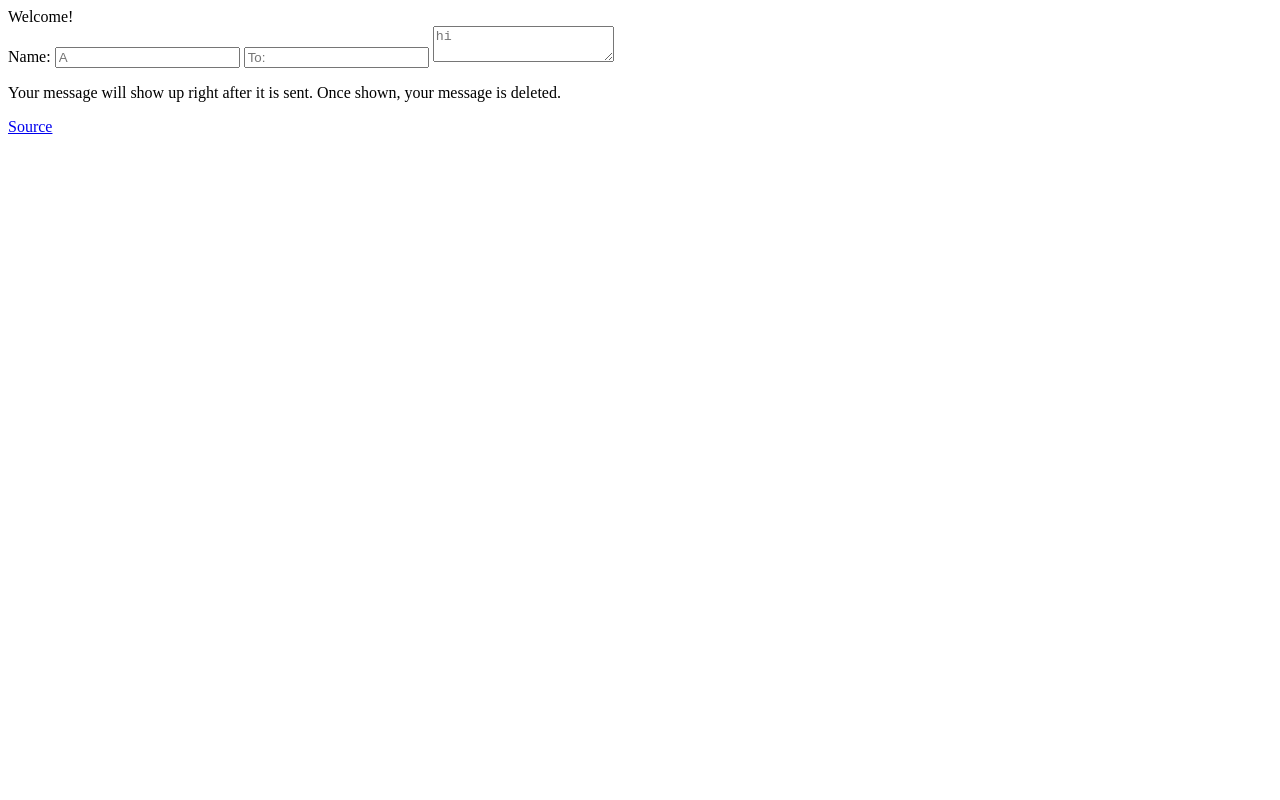
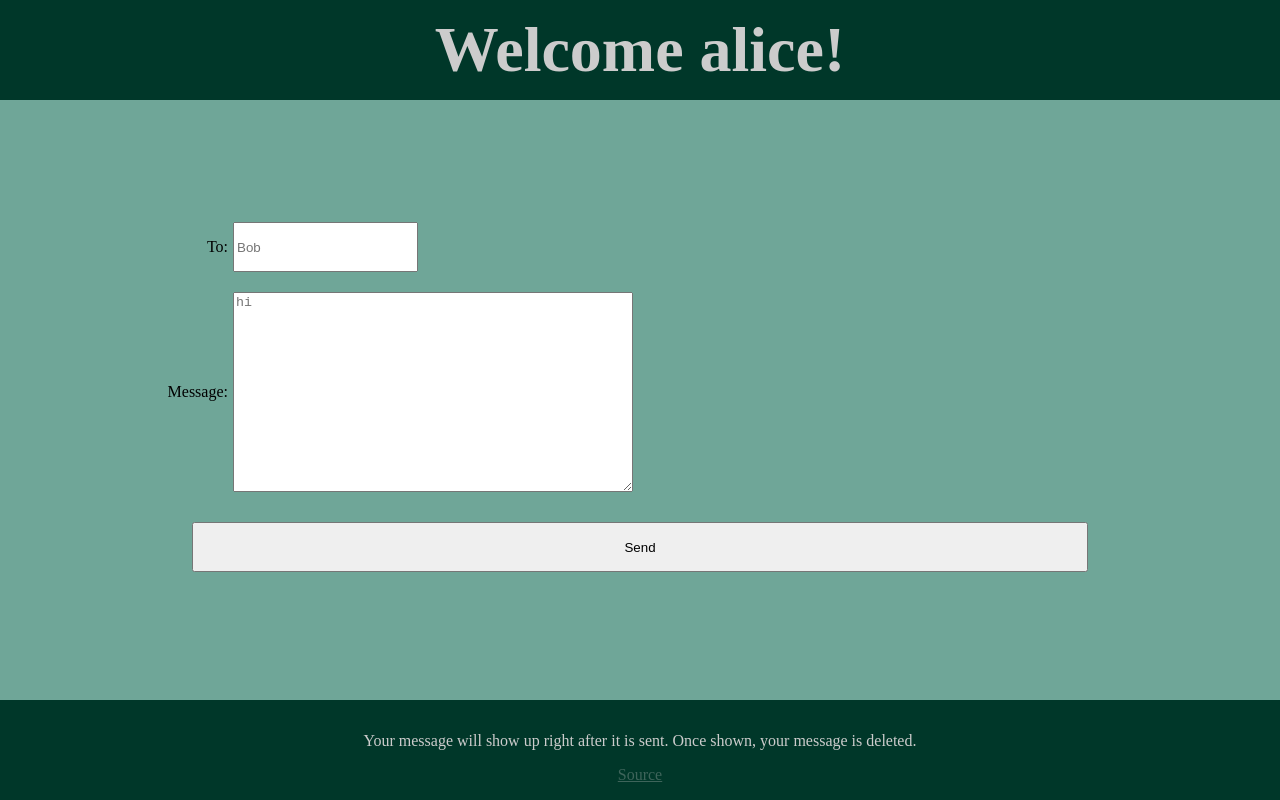
Before and after one commit to tscholl2/textytext, a website: page client/index.html in a window 1280 px wide. Drawn offline with Linux system fonts and the light colour scheme.

Commit message:
workingo n styling

```diff
--- a/client/index.html
+++ b/client/index.html
@@ -10,12 +10,24 @@
     Welcome!
   </header>
   <main>
-    <label>
-      <span>Name:</span>
-      <input id="input-name" type="text" placeholder="A" />
-    </label>
-    <input id="input-to" type="text" placeholder="To:" />
-    <textarea id="input-message" placeholder="hi"></textarea>
+    <form id="form-name">
+      <label>
+        <span>Name:</span>
+        <input id="input-name" type="text" placeholder="Alice" />
+      </label>
+      <button id="button-name" type="submit">Enter</button>
+    </form>
+    <form class="hide" id="form-message">
+      <label>
+        <span>To:</span>
+        <input id="input-to" type="text" placeholder="Bob" />
+      </label>
+      <label>
+        <span>Message:</span>
+        <textarea id="input-message" placeholder="hi"></textarea>
+      </label>
+      <button id="button-send" type="submit">Send</button>
+    </form>
   </main>
   <footer>
     <p>Your message will show up right after it is sent. Once shown, your message is deleted.</p>
--- a/client/main.js
+++ b/client/main.js
@@ -4,16 +4,27 @@ function mail(to, from, message) {
   return JSON.stringify({ to, from, message });
 }
 
+function parseQueryString(search) {
+  return search
+    .substring(search.indexOf("?") + 1)
+    .split("&")
+    .map(s => s.split("="))
+    .reduce((p, n) => Object.assign(p, { [n[0]]: decodeURIComponent(n[1]) }), {});
+}
+
 function ViewNoName() {
   document.querySelector("header").innerText = `Welcome!`;
-  document.querySelector("main").innerHTML = `
-<label>Name: <input id="input-name" onclick="" type="text" placeholder="A"/></label>
-`;
+  document.getElementById("form-message").classList.toggle("hide");
 }
 
 function ViewName(name) {
   document.querySelector("header").innerText = `Welcome ${name}!`;
-  document.querySelector("main").innerHTML
+  document.getElementById("form-name").style.display = "none";
+}
+
+function updateState(state) {
+  const params = parseQueryString(location.search);
+  return { name: params.name, inbox: state.name === params.name ? state.inbox : [] };
 }
 
 async function start() {
@@ -21,13 +32,43 @@ async function start() {
   const state = {
     name: location.pathname.split("/").pop(),
     inbox: [],
-  }
+  };
+
+  // events
+  document.addEventListener("update-name", event => {
+    const name = event.detail;
+    if (name === state.name) {
+      return;
+    }
+    history.pushState({}, "", `/?name=${name}`);
+    state.name = name;
+  });
+  document.addEventListener("send-message", event => {
+    const to = document.getElementById("input-to").value;
+    const from = state.name;
+    const message = document.getElementById("input-message").value;
+    ws.send(mail(to, from, message));
+  });
+  document.addEventListener("recieve-message", e => {
+    const m = e.detail;
+    if (m.to !== state.name) {
+      return;
+    }
+    state.inbox.push(m);
+  });
+
+  // <DEBUG>
+  state.name = "alice";
+  document.getElementById("form-message").classList.toggle("hide");
+  document.getElementById("form-name").classList.toggle("hide");
+  document.querySelector("header").innerText = `Welcome${
+    state.name !== "" ? " " + state.name : ""
+  }!`;
+  // </DEBUG>
 
   ws.onmessage = e => console.log(`got: ${JSON.stringify(m)}`) || inbox.push(JSON.parse(e.data));
 
   await new Promise(resolve => (ws.onopen = resolve()));
-
-
 }
 
-start();
+window.onload = start;
--- a/client/style.css
+++ b/client/style.css
@@ -0,0 +1,87 @@
+body {
+  margin: 0;
+  width: 100vw;
+  height: 100vh;
+  display: grid;
+  grid-gap: 0;
+  grid-template-rows: 100px auto 100px;
+  grid-template-areas: "header" "main" "footer";
+}
+
+header {
+  background-color: #003729;
+  color: #ccc;
+  grid-area: header;
+  font-size: 4em;
+  font-weight: 700;
+  display: flex;
+  justify-content: center;
+  align-items: center;
+}
+
+main {
+  background-color: #6fa698;
+  grid-area: main;
+  display: flex;
+}
+
+main > form {
+  display: flex;
+  flex-direction: column;
+  flex: 1;
+  align-self: center;
+}
+
+main > form > label {
+  cursor: pointer;
+  align-self: center;
+  width: 80%;
+  display: flex;
+  flex-direction: row;
+  flex-wrap: wrap;
+  align-items: center;
+  margin-top: 10px;
+  margin-bottom: 10px;
+}
+
+main > form > label > :first-child {
+  width: 100px;
+  text-align: right;
+  margin-right: 5px;
+}
+
+main > form > label > input {
+  height: 50px;
+}
+
+main > form > label > textarea {
+  width: 400px;
+  height: 200px;
+}
+
+main > form > button {
+  cursor: pointer;
+  align-self: center;
+  margin-top: 20px;
+  width: 70%;
+  height: 50px;
+}
+
+footer {
+  grid-area: footer;
+  display: flex;
+  flex-direction: column;
+  justify-content: center;
+  align-items: center;
+  background-color: #003729;
+  color: #ccc;
+}
+
+footer > a {
+  color: #ccc;
+  opacity: 0.3;
+}
+
+.hide {
+  display: none;
+}
```
